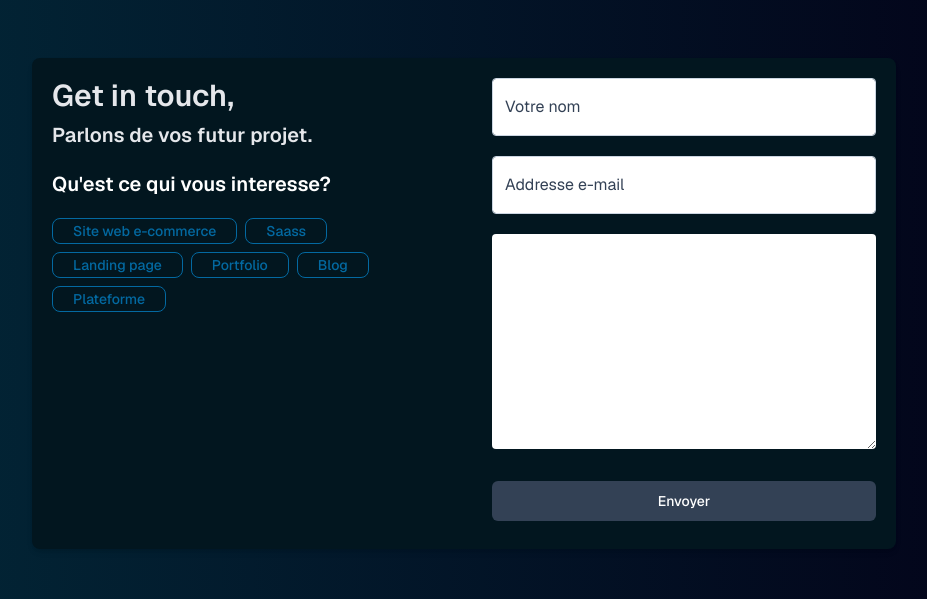
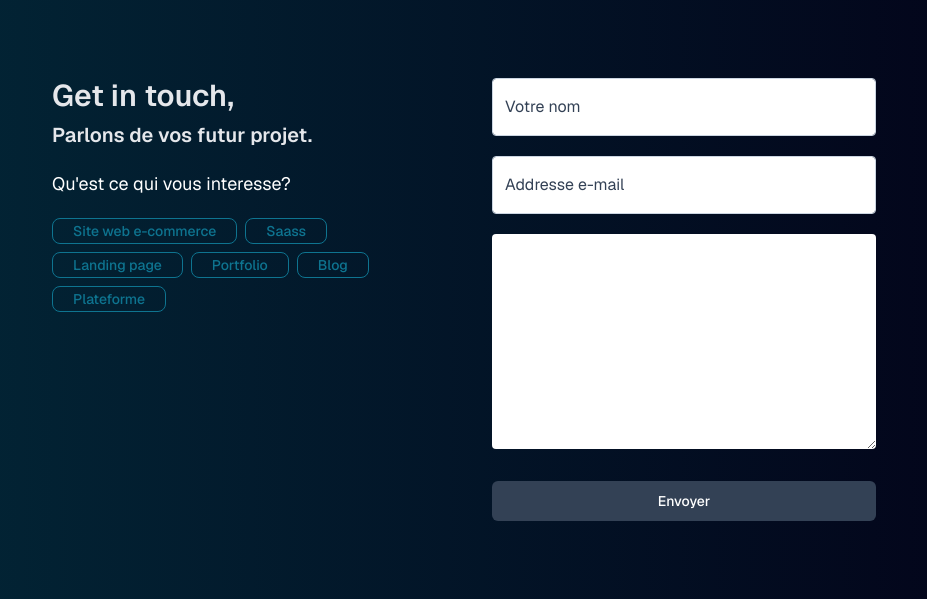
Before and after one commit to AndrianarivoAlpha/portfolio_next14, a Next.js app: page / in a window 1280 px wide. Shown: the part 1570-2169 px from the top of the page, without its empty margins (176-1103 px from the left). Built offline with nearby package versions, Linux system fonts and the light colour scheme; a web font is replaced by a local one.

Commit message:
modified:   src/components/Getintouch.js

```diff
--- a/src/components/Getintouch.js
+++ b/src/components/Getintouch.js
@@ -42,7 +42,7 @@ const Getintouch = () => {
 
 	return (
 		<div
-			className="bg-[#02161f] h-auto p-5 shadow-md rounded-lg lg:mx-52 mx-2"
+			className="h-auto p-5 rounded-lg lg:mx-52 mx-2"
 			id="contact">
 			<div className="w-full flex lg:flex-row flex-col gap-5 lg:items-start items-center justify-around">
 				<div>
@@ -54,7 +54,7 @@ const Getintouch = () => {
 							</span>
 						</h1>
 					</div>
-					<p className="text-xl font-semibold my-5 text-white">
+					<p className="text-lg my-5 text-white">
 						Qu&apos;est ce qui vous interesse?
 					</p>
 					{[
@@ -68,7 +68,7 @@ const Getintouch = () => {
 						<button
 							key={i}
 							type="button"
-							className="active:bg-sky-700 text-sky-700 hover:text-white border border-sky-700 hover:bg-sky-800 focus:ring-4 focus:outline-none focus:ring-sky-300 font-medium rounded-lg text-sm px-5 py-0.5 text-center me-2 mb-2 dark:border-sky-500 dark:text-sky-500 dark:hover:text-white dark:hover:bg-sky-500 dark:focus:ring-sky-800"
+							className="active:bg-cyan-700 text-cyan-700 hover:text-white border border-cyan-700 hover:bg-cyan-800 focus:ring-4 focus:outline-none focus:ring-cyan-300 font-medium rounded-lg text-sm px-5 py-0.5 text-center me-2 mb-2 dark:border-cyan-500 dark:text-cyan-500 dark:hover:text-white dark:hover:bg-cyan-500 dark:focus:ring-cyan-800"
 							active={true}>
 							{item}
 						</button>
```
